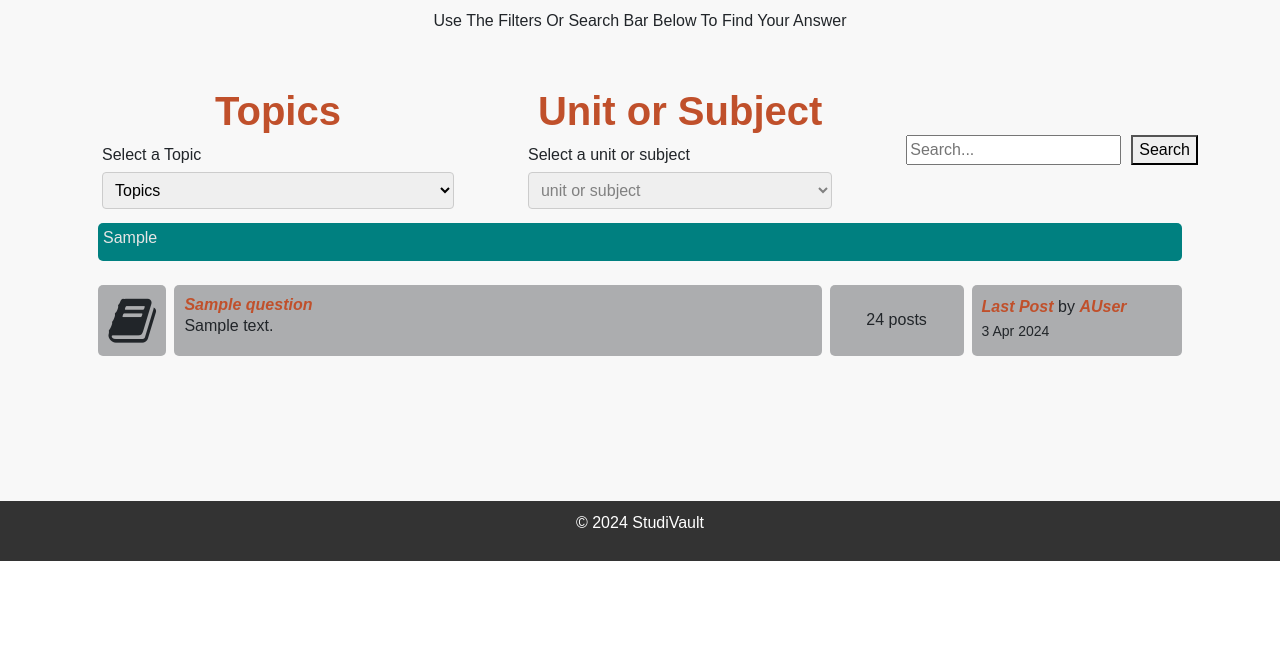
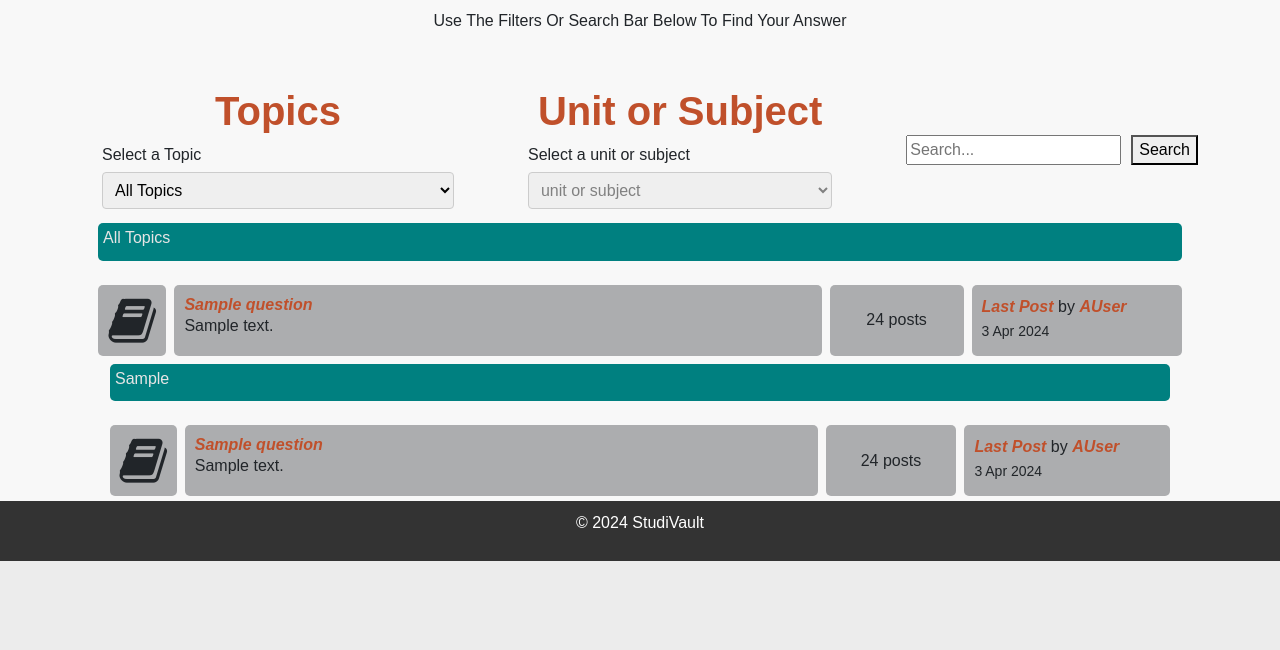
Before and after one commit to Tay0710/CITS3403_Project, a Flask app: page /forum in a window 1280 px wide. Shown: the part 239-889 px from the top of the page. Before the commit the page ends 800 px from the top, so only its background shows below. Run offline with Flask 3, Linux system fonts and the light colour scheme; tables that the repository leaves empty hold one stand-in row (values such as "Sample post").

Commit message:
- added class to help hide posts (not working atm) - adjusted routes.py to show all posts when all posts is selected in topic filter - committing to have a version that shows all posts unfiltered

```diff
--- a/app/routes.py
+++ b/app/routes.py
@@ -49,14 +49,16 @@ def home():
 @app.route('/forum')
 def forum():
     title='Forum'
-    post_list = Questions.query.all()
-    grouped_posts = {}
-    for post in post_list:
+    all_posts = Questions.query.all()
+
+    grouped_posts = {"All Topics": all_posts}
+    for post in all_posts:
         if post.topic not in grouped_posts:
             grouped_posts[post.topic] = []
         grouped_posts[post.topic].append(post)
-    topics = grouped_posts.keys()
-    return render_template("forum.html", title=title, grouped_posts=grouped_posts, topics=topics)
+    topics = [topic for topic in grouped_posts.keys() if topic != "All Topics"]
+
+    return render_template("forum.html", title=title, all_posts=all_posts, grouped_posts=grouped_posts, topics=topics)
 
 
 @app.route('/post')
--- a/app/static/forum.css
+++ b/app/static/forum.css
@@ -57,7 +57,9 @@ select {
 }
 
 
-
+.hidden {
+    display: none !important;
+}
 
 
 
--- a/app/static/forum.js
+++ b/app/static/forum.js
@@ -12,15 +12,35 @@ document.addEventListener("DOMContentLoaded", function() {
         // Add more topics and their respective subtopics here
     };
 
+
+
+
     // Add event listener to the topic select
     topicSelect.addEventListener("change", function() {
-        // Get the selected topic
+        // Function to update subtopic dropdown menu based on the selected topic
         var selectedTopic = topicSelect.value;
 
-        // Enable the subtopic select when a topic is selected
-        if (selectedTopic !== "") {
+
+        if (selectedTopic == "") {
+            showAllPosts();
+        } else {
+            dropDownOptions(selectedTopic);
+            whatToShow(selectedTopic)
+        }
+    });
+
+
+
+
+
+    function dropDownOptions(selectedTopic) {
         // Clear existing options
         subtopicSelect.innerHTML = "";
+        subtopicSelect.disabled = true;
+
+        // If a valid topic is selected, populate subtopic options
+        if (selectedTopic !== "" && subtopics[selectedTopic]) {
+            subtopicSelect.disabled = false;
 
             // Add default option
             var defaultOption = document.createElement("option");
@@ -33,42 +53,58 @@ document.addEventListener("DOMContentLoaded", function() {
                 option.text = subtopic;
                 subtopicSelect.add(option);
             });
+        }
+    }
 
-            // Enable the subtopic select
-            subtopicSelect.disabled = false;
 
-            // Hide posts that do not belong to the selected topic
-            var allPosts= document.querySelectorAll('.subForumRow');
+
+
+    function showAllPosts() {
+        var allPosts = document.querySelectorAll('.subForumRow');
         allPosts.forEach(function(post) {
-                if (post.dataset.topic !== selectedTopic) {
-                    post.style.display = 'none'
+                post.classList.remove('hidden');
+        });
+
+        var allTitles = document.querySelectorAll('.subForumTitle');
+        allTitles.forEach(function(title) {
+                title.classList.add('hidden');
+        });
+
+        if (topicSelect.value !== "All Topics") {
+            var groupedPosts = document.querySelectorAll('.subForumRow[data-topic]');
+            groupedPosts.forEach(function(post) {
+                var topic = post.dataset.topic;
+                if (topic !== "" && topic !== "All Topics") {
+                    post.classList.add('hidden');
+                }
+            });
+        }
+    }
+
+
+
+
+
+
+    // Function to show/hide posts and titles based on the selected topic
+    function whatToShow(selectedTopic) {
+        var allPosts = document.querySelectorAll('.subForumRow');
+        allPosts.forEach(function(post) {
+            if (selectedTopic !== "" && selectedTopic !== "All Topics" && post.dataset.topic !== selectedTopic) {
+                post.classList.add('hidden');
             } else {
-                    post.style.display = 'block';
+                post.classList.remove('hidden');
             }
         });
 
         var allTitles = document.querySelectorAll('.subForumTitle');
         allTitles.forEach(function(title) {
-                if (title.textContent.trim() !== selectedTopic) {
-                    title.style.display = 'none';
+            if (selectedTopic !== "" && selectedTopic !== "All Topics" && title.textContent.trim() !== selectedTopic) {
+                title.classList.add('hidden');
             } else {
-                    title.style.display = 'block';
+                title.classList.remove('hidden');
             }
         });
-        } else {
-            // Reset and disable the subtopic select if no topic is selected
-            subtopicSelect.selectedIndex = 0;
-            subtopicSelect.disabled = true;
 
-            var allPosts = document.querySelectorAll('.subForumRow');
-            allPosts.forEach(function(post) {
-                post.style.display = 'block';
-            });
-
-            var allTitles = document.querySelectorAll('subForumTitle');
-            allTitles.forEach(function(title) {
-                title.style.display = 'block';
-            });
     }
  });
-});
--- a/app/templates/forum.html
+++ b/app/templates/forum.html
@@ -13,8 +13,7 @@
       <h1>Topics</h1>
       <label for="topics">Select a Topic</label>
       <select id="topics">
-          <option value ="">Topics</option>
-          {% for topic in topics %}
+          {% for topic in grouped_posts.keys() %}
             <option value="{{ topic }}">{{ topic }}</option>
           {% endfor %}
           <!-- Add degree options here -->
@@ -88,7 +87,10 @@
 
       {% endfor %}
     </div>
+
 {% endfor %}
+
+
 {% include "footer.html" %}
 
 {% endblock %}
```
Lines whose indentation alone changed are shown as unchanged.
